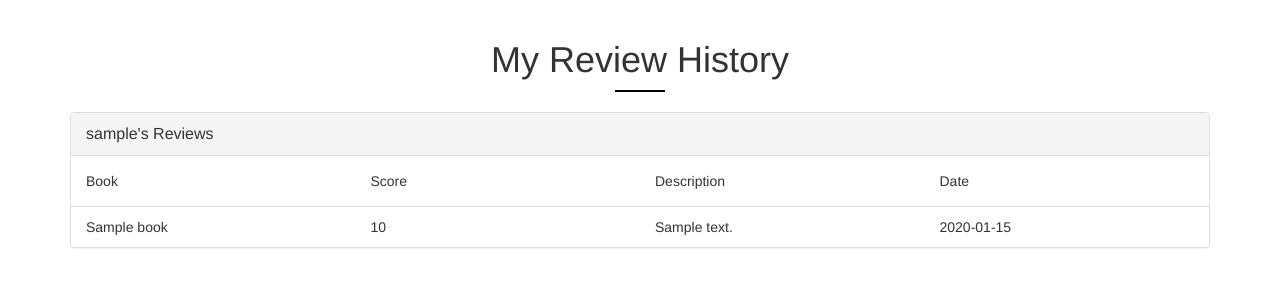
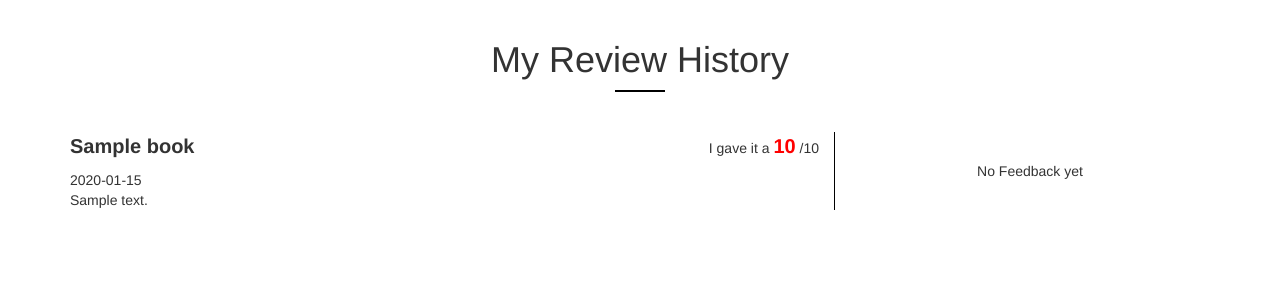
Before and after one commit to tjjjwxzq/50.008-Database-Project-2016, a Flask app: page /my/reviews in a window 1280 px wide. Shown: the part 52-352 px from the top of the page. Run offline with Flask 2, Linux system fonts and the light colour scheme; a user stored in the database is signed in; tables that the repository leaves empty hold one stand-in row (values such as "Sample post"); some libraries are stand-ins or nearby versions.

Commit message:
Modify account, feedback and review template to resemble that of book show format

```diff
--- /dev/null
+++ b/app/static/css/my/user/reviews.css
@@ -0,0 +1,24 @@
+@import url('/static/css/base.css');
+
+.avg-feedback span, .review-score, .review-book {
+	font-size: 20px;
+	font-weight: bold;
+}
+
+.review-score {
+	color:red;
+}
+
+.review {
+	border-right: 1px solid black;
+}
+
+.padded-row {
+	padding-top: 20px;
+	padding-bottom: 20px;
+}
+
+.vertically-align {
+	display: flex;
+	align-items: center;
+}
--- a/app/templates/my/user/reviews.html
+++ b/app/templates/my/user/reviews.html
@@ -1,5 +1,8 @@
 {% extends "layout/base.html" %}
 {% block title %}My Reviews History{% endblock %}
+{% block css %}
+  <link rel="stylesheet" href="{{ url_for('static', filename='css/my/user/reviews.css') }}">
+{% endblock %}
 
 {% block content %}
 <div class="container">
@@ -7,60 +10,31 @@
     <h1>My Review History<span></span></h1>
   </div>
 
-  <div class="row">
-    <div class="col-md-12">
-      <div class="panel panel-default">
+  {% for review in reviews %}
+  <div class="row padded-row vertically-align">
+    <div class="col-md-8 review">
+      <span class="review-book">{{ review[0].book.title }}</span><p style="float:right;"> I gave it a <span class="review-score">{{ review[0].score }}</span> /10 </p>
 
-        <div class="panel-heading clearfix">
-          <div class="panel-title pull-left">
-            {{ user.username }}'s Reviews
-          </div>
+      <div class="row">
+        <div class="col-md-12">
+          {{ review[0].date }} <br/>
+          {{ review[0].description }}
         </div>
+      </div>
+    </div>
 
-        <div class="panel-body">
-          <div class="row">
-          	<div class="col-md-3">
-          	  Book
-          	</div>
-          	<div class="col-md-3">
-          	  Score
-          	</div>
-          	<div class="col-md-3">
-          	  Description
-          	</div>
-          	<div class="col-md-3">
-          	  Date
-          	</div>
-          </div>
-        </div>
-
-        <ul class="list-group">
-
-          {% for review in user.reviews %}
-
-            <li class="list-group-item">
-              <div class="row">
-                <div class="col-md-3">
-                  {{ review.book.title }}
-                </div>
-                <div class="col-md-3">
-                  {{ review.score }}
-                </div>
-                <div class="col-md-3">
-                  {{ review.description }}
-                </div>
-                <div class="col-md-3">
-                  {{ review.date }}
-                </div>
-              </div>
-            </li>
-
-          {% endfor %}
-
-        </ul>
-
+    <div class="col-md-4 avg-feedback">
+      <div class="row text-center">
+        {% if review[1] == -1 %}
+          No Feedback yet
+        {% else %}
+          Average Feedback: <br/>
+          <span>{{ review[1] }}</span>
+        {% endif %}
       </div>
     </div>
   </div>
+  {% endfor %}
+
 </div>
 {% endblock %}
--- a/app/views/my.py
+++ b/app/views/my.py
@@ -290,18 +290,21 @@ def create_feedback(ISBN, user):
 def get_account_information():
     user = Customer.query.get(current_user.get_id())
 
-    return render_template('my/user/account.html',user=user)
+    return render_template('my/user/account.html', user=user)
 
 @mod.route('/reviews')
 @login_required
 def get_review_history():
     user = Customer.query.get(current_user.get_id())
+    reviews = []
+    for r in user.reviews:
+        reviews.append((r, get_average_feedback(r)))
 
-    return render_template('my/user/reviews.html',user=user)
+    return render_template('my/user/reviews.html', user=user, reviews=reviews)
 
 @mod.route('/feedback')
 @login_required
 def get_feedback_history():
     user = Customer.query.get(current_user.get_id())
 
-    return render_template('my/user/feedback.html',user=user)
+    return render_template('my/user/feedback.html', user=user)
```
Also changed, not shown: app/static/css/my/user/feedback.css (added, +24 -0 lines), app/templates/my/user/account.html (+27 -9 lines), app/templates/my/user/feedback.html (+19 -49 lines).
